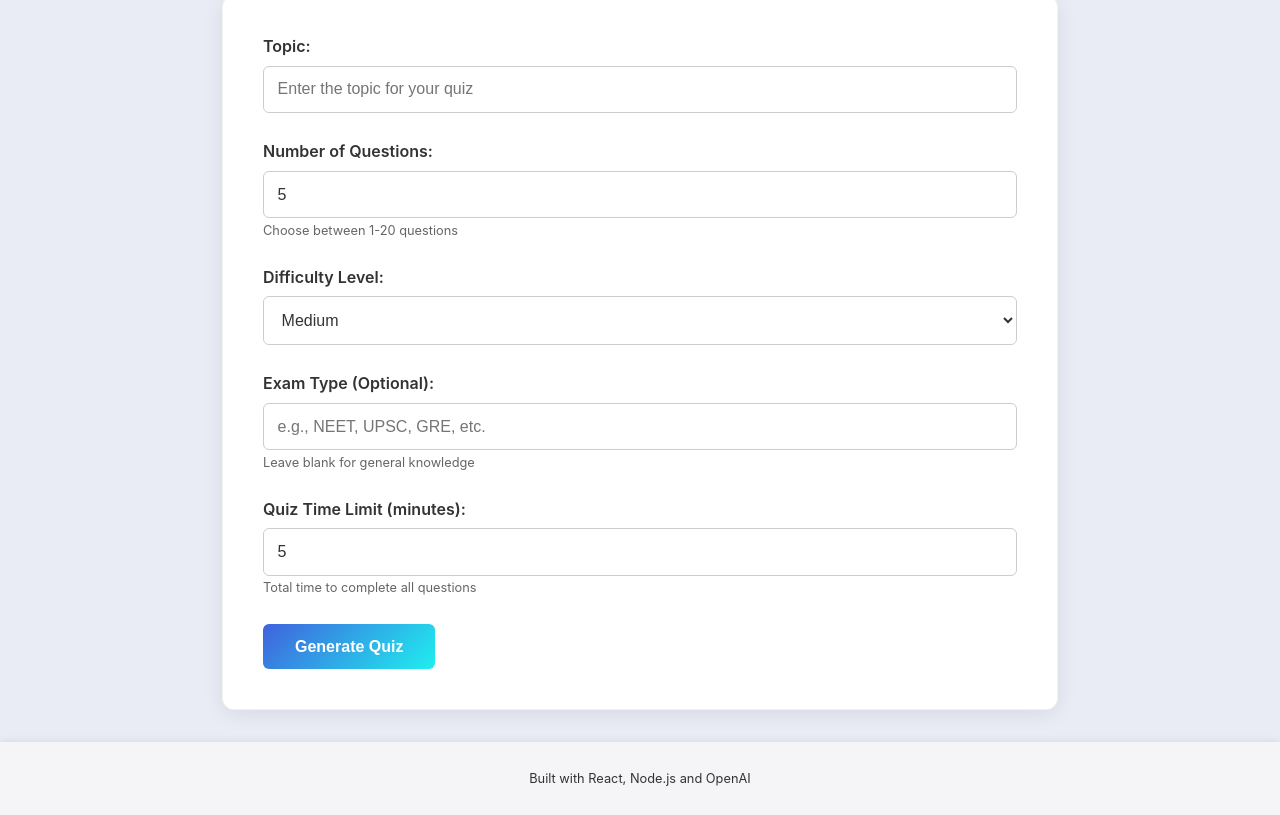
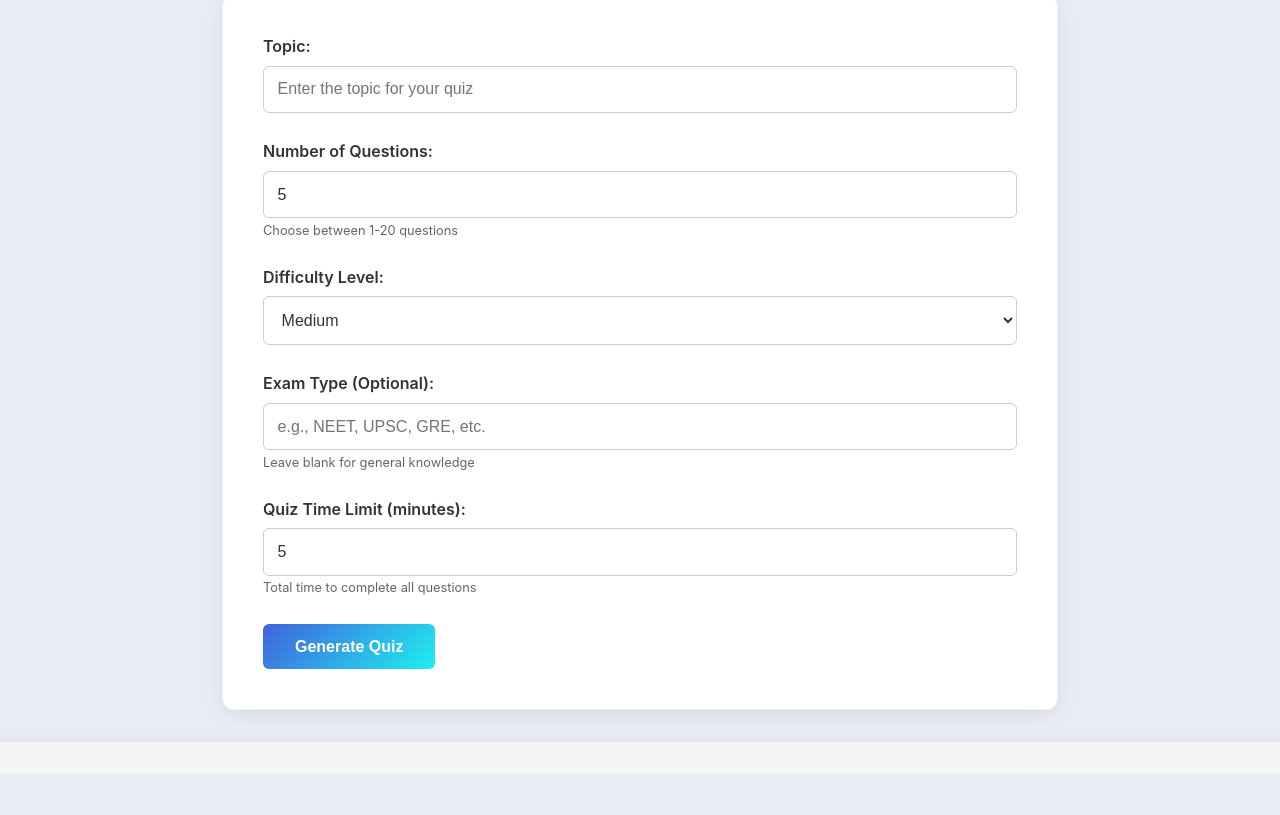
Before and after one commit to srinathren/quizapp-ai-local, a React (Create React App) app in the folder client/: page / in a window 1280 px wide. Shown: the part 170-985 px from the top of the page. After the commit the page ends 944 px from the top, so only its background shows below. Built offline with nearby package versions, Linux system fonts and the light colour scheme.

Commit message:
fix: unwanted texts

```diff
--- a/client/src/App.js
+++ b/client/src/App.js
@@ -25,7 +25,7 @@ function App() {
           </Router>
         </main>
         <footer>
-          <p>Built with React, Node.js and OpenAI</p>
+
         </footer>
       </div>
     </ThemeProvider>
```
